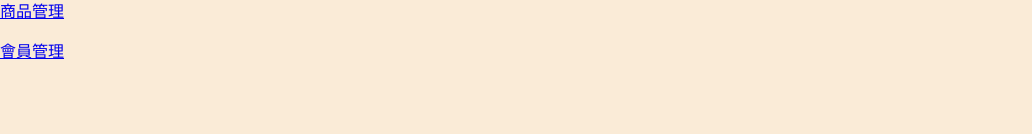
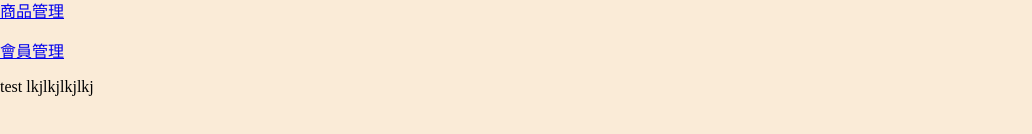
Before and after one commit to Minzxie/newtest, a plain HTML site: page index.html in a window 1280 px wide. Shown: the part 442-576 px from the top of the page, without its empty margins (0-1032 px from the left). Drawn offline with Linux system fonts and the light colour scheme.

Commit message:
Update index.html

```diff
--- a/index.html
+++ b/index.html
@@ -15,5 +15,6 @@
     <p><a href="product.html">商品管理</a></p>
     <p><a href="member.html">會員管理</a></p>
 
+    <p>test lkjlkjlkjlkj</p>
 </body>
 </html>
```
